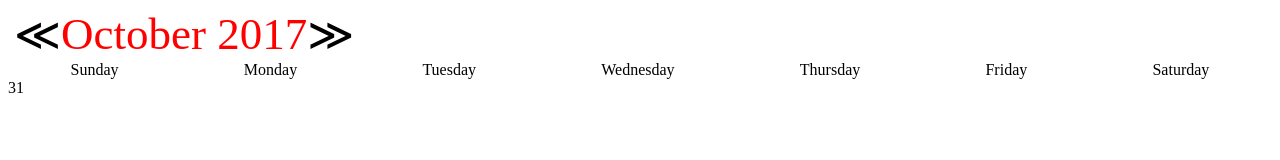
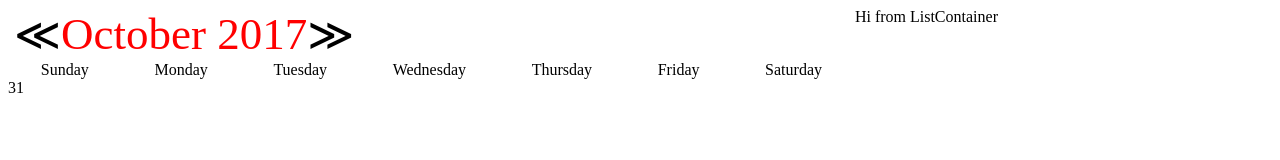
Before and after one commit to vhxu/CalendarReactProject, a React app: page / in a window 1280 px wide. Built offline with nearby package versions, Linux system fonts and the light colour scheme.

Commit message:
fixed date object

```diff
--- a/src/components/dates.js
+++ b/src/components/dates.js
@@ -1,4 +1,4 @@
-import React, { Component } from 'react';
+import React from 'react';
 //ARRAY IS EMPTY. RETURNING UNDEFINED
 // var datesArray= [];
 // class Dates extends Component {
@@ -25,32 +25,36 @@ import React, { Component } from 'react';
 // }
 
  const Dates = (props) => {
-//   var datesArray= [];
-//
-//   for (var i = 1; i <= props.days; i++) {
-//     datesArray.push({
-//       day: i
-//     });
-//   }
-//
-//   if (datesArray.length < 1) {
-//     console.log('im here');
-//   }
-//   else {
-//     console.log('now im here');
-//   }
+  var datesArray= [];
+  for (var i = 1; i <= props.totalDays; i++) {
+    datesArray.push({
+      day: i
+    });
+  }
 
-  // if (!datesArray) {
-  //   return <div>hi</div>
-  // }
+  if (datesArray.length < 1) {
+    console.log('im here');
+  }
+  else {
+    console.log('now im here');
+  }
 
+
+
+    if (datesArray.length === props.totalDays) {
       return (
       <div>
         <div>{props.totalDays}</div>
-      <div>{console.log(props.days)}</div>
+        <div>{console.log(datesArray[0].day)}</div>
         <div></div>
       </div>
       );
+    }
+    else {
+      return null;
+    }
+
+
 };
 //
 export default Dates;
--- /dev/null
+++ b/src/components/list_container.js
@@ -0,0 +1,10 @@
+import React from 'react';
+
+const ListContainer = () => {
+
+    return (
+      <div>Hi from ListContainer</div>
+    );
+};
+
+export default ListContainer;
--- a/src/components/month_bar.js
+++ b/src/components/month_bar.js
@@ -1,6 +1,7 @@
 import React, { Component } from 'react';
 import DatesContainer from './dates_container';
 import Dates from './dates';
+import ListContainer from './list_container';
 
 const monthNames = ["January", "February", "March", "April", "May", "June", "July", "August", "September", "October", "November", "December"];
 var monthNumber = new Date().getMonth();
@@ -21,17 +22,10 @@ class MonthBar extends Component {
 
 
   componentDidMount () {
-    for (var i = 1; i <= this.totalDays(); i++) {
-
-      datesArray.push({
-        day: i
-      });
-    }
     this.setState({
       month: this.selectMonth(monthNumber),
       year: new Date().getFullYear(),
       totalDays: this.totalDays(),
-      days: datesArray
     })
 
   }
@@ -92,14 +86,19 @@ class MonthBar extends Component {
     // var data = (this.state.days) ? this.state.days : [];
 
     return(
-      <div>
-        <div className='month-bar'>
-          <div onClick={this.handleLeftClick.bind(this)} >&#8810;</div>
-          <div style={{color:'red'}}>{this.state.month} {this.state.year}</div>
-          <div onClick={this.handleRightClick.bind(this)}>&#8811;</div>
+      <div className='app-container'>
+        <div className='calendar-container'>
+          <div className='month-bar'>
+            <div onClick={this.handleLeftClick.bind(this)} >&#8810;</div>
+            <div style={{color:'red'}}>{this.state.month} {this.state.year}</div>
+            <div onClick={this.handleRightClick.bind(this)}>&#8811;</div>
+          </div>
+          <DatesContainer />
+          <Dates totalDays = {this.state.totalDays} />
         </div>
-        <DatesContainer />
-        <Dates totalDays = {this.state.totalDays} days = {this.state.days} />
+        <div className='list-container'>
+          <ListContainer />
+        </div>
       </div>
     );
   }
--- a/style/style.css
+++ b/style/style.css
@@ -1,3 +1,15 @@
+.app-container {
+  display: flex;
+}
+
+.calendar-container {
+    flex-basis: 67%;
+}
+
+.list-container {
+  flex-basis: 33%;
+}
+
 .month-bar {
   display: flex;
   font-size: 45px;
```
Lines whose indentation alone changed are shown as unchanged.
